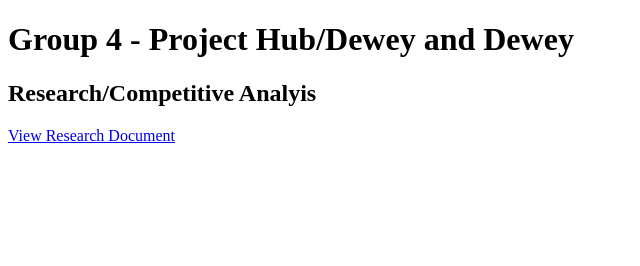
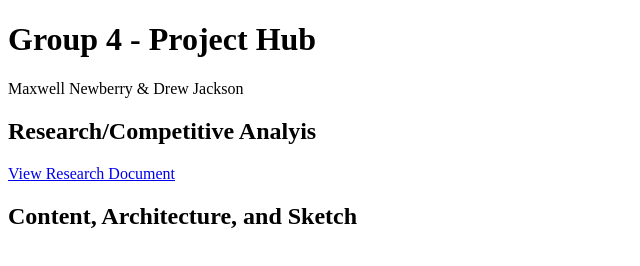
Before and after one commit to KentStateWeb/f2017-group-4-max-and-dewey, a plain HTML site: page index.html in a window 1280 px wide. Shown: the whole page, without its empty margins (0-640 px from the left). Drawn offline with Linux system fonts and the light colour scheme.

Commit message:
Added new title bar and by-line

```diff
--- a/index.html
+++ b/index.html
@@ -5,8 +5,11 @@
     <title>Group 4 - Project Hub</title>
   </head>
   <body>
-    <h1>Group 4 - Project Hub/Dewey and Dewey</h1>
+    <h1>Group 4 - Project Hub</h1>
+    <h8>Maxwell Newberry & Drew Jackson</h8>
     <h2>Research/Competitive Analyis</h2>
     <a href="research/report.pdf">View Research Document</a>
+
+    <h2>Content, Architecture, and Sketch</h2>
   </body>
 </html>
```
